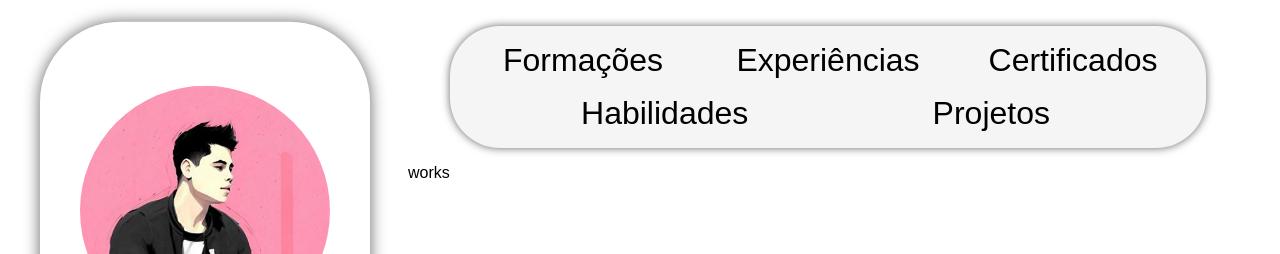
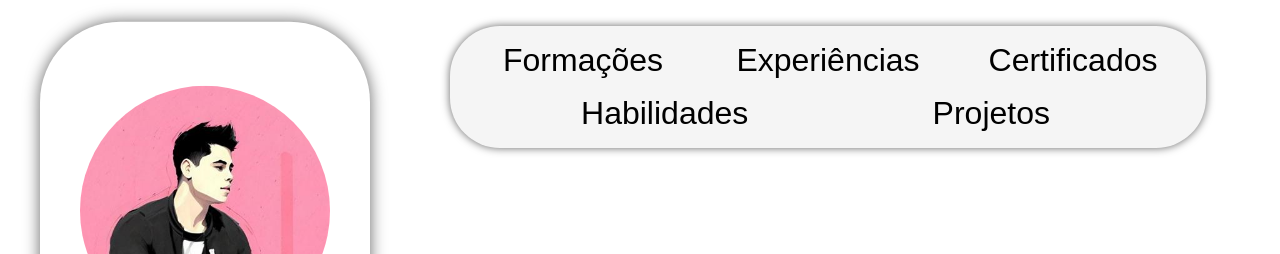
Before and after one commit to zzTchelo/react_curriculum, a React (Create React App) app: page /Certificados in a window 1280 px wide. Shown: the top 254 px of the page. Built offline with nearby package versions, Linux system fonts and the light colour scheme.

Commit message:
Update index.jsx

```diff
--- a/src/main/certificados/index.jsx
+++ b/src/main/certificados/index.jsx
@@ -2,7 +2,7 @@ import './certificados.css'
 
 const Certificados = () => {
     return (
-        <p>works</p>
+        <p></p>
     )
 }
 
```
